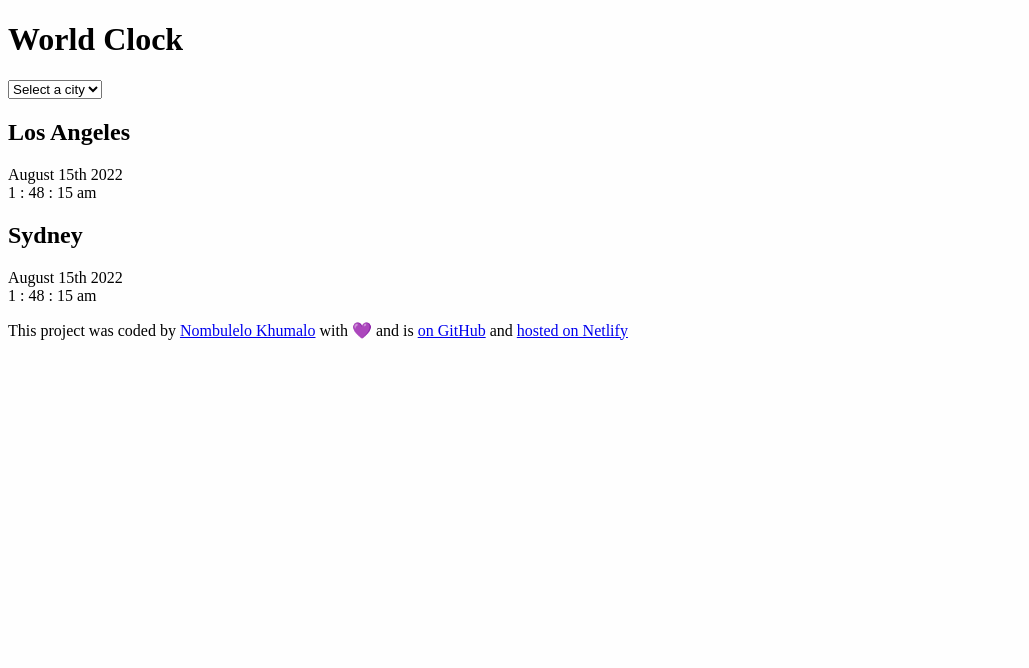
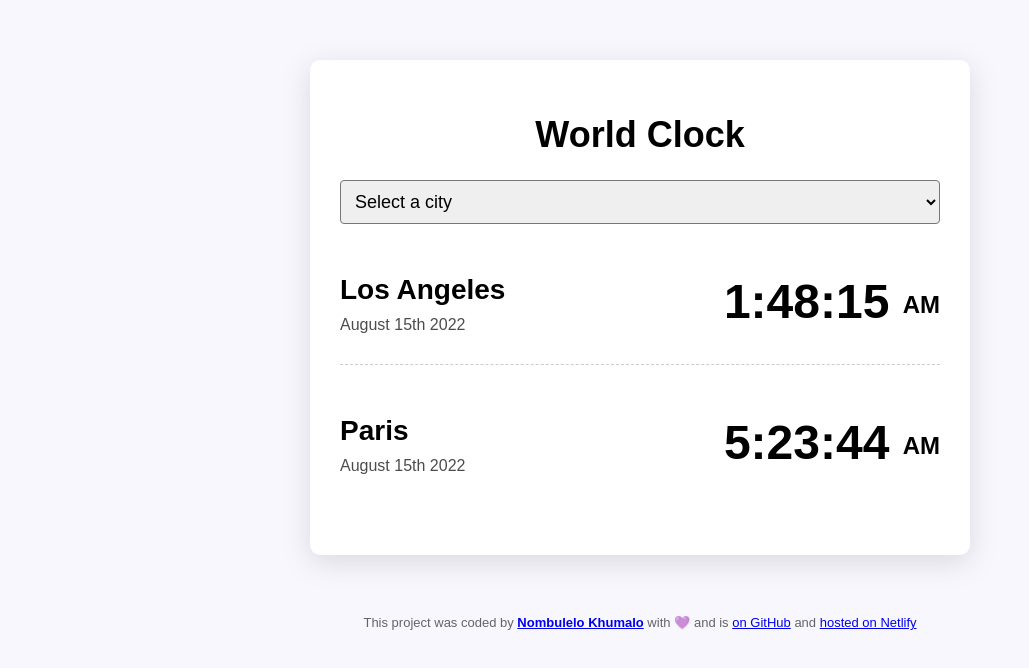
Before and after one commit to NombuK/world-clock, a plain HTML site: page index.html in a window 1280 px wide. Shown: the whole page, without its empty margins (0-1029 px from the left). Drawn offline with Linux system fonts and the light colour scheme.

Commit message:
Added to styles.css

```diff
--- a/index.html
+++ b/index.html
@@ -19,21 +19,25 @@
       </select>
 
       <div class="city">
-        <h2 class="date">Los Angeles</h2>
-        <div class="date">August 15th 2022</div>
-        <div class="time">1 : 48 : 15 am</div>
+        <div>
+          <h2>Los Angeles</h2>
+          <div class="date">August 15th 2022</div>
+        </div>
+        <div class="time">1:48:15 <small>AM</small></div>
       </div>
       <div class="city">
-        <h2 class="date">Sydney</h2>
-        <div class="date">August 15th 2022</div>
-        <div class="time">1 : 48 : 15 am</div>
+        <div>
+          <h2>Paris</h2>
+          <div class="date">August 15th 2022</div>
+        </div>
+        <div class="time">5:23:44 <small>AM</small></div>
       </div>
     </div>
     <footer>
       <p>
         This project was coded by
         <a href="https://github.com/NombuK/" target="_blank"
-          >Nombulelo Khumalo</a
+          ><strong> Nombulelo Khumalo</strong></a
         >
         with 💜 and is
         <a href="https://github.com/NombuK/world-clock" target="_blank">
--- a/styles.css
+++ b/styles.css
@@ -1,3 +1,67 @@
 body {
-  background-color: #fefefe;
+  background-color: #f9f7fe;
+  font-family: sans-serif;
 }
+
+.container {
+  max-width: 600px;
+  margin: 60px auto;
+  background-color: white;
+  padding: 30px;
+  border-radius: 10px;
+
+  box-shadow: 0px 7px 29px 0px rgba(100, 100, 100, 0.2);
+}
+
+.city {
+  display: flex;
+  justify-content: space-between;
+  margin: 20px 0;
+  padding: 30px 0;
+  border-bottom: 1px dashed rgba(0, 0, 0, 0.2);
+}
+
+.city:last-child {
+  border: none;
+}
+
+.date {
+  opacity: 0.7;
+}
+
+.time {
+  font-size: 48px;
+  font-weight: bold;
+}
+
+.time small {
+  font-size: 24px;
+  vertical-align: middle;
+  line-height: 48px;
+}
+
+select {
+  display: block;
+  width: 100%;
+  padding: 10px;
+  border-radius: 4px;
+  font-size: 18px;
+}
+
+h1 {
+  text-align: center;
+  font-family: sans-serif;
+  font-size: 36px;
+}
+
+h2 {
+  margin: 0;
+  margin-bottom: 10px;
+  font-size: 28px;
+}
+
+footer {
+  text-align: center;
+  font-size: 13px;
+  color: rgba(0, 0, 0, 0.6);
+}
```
